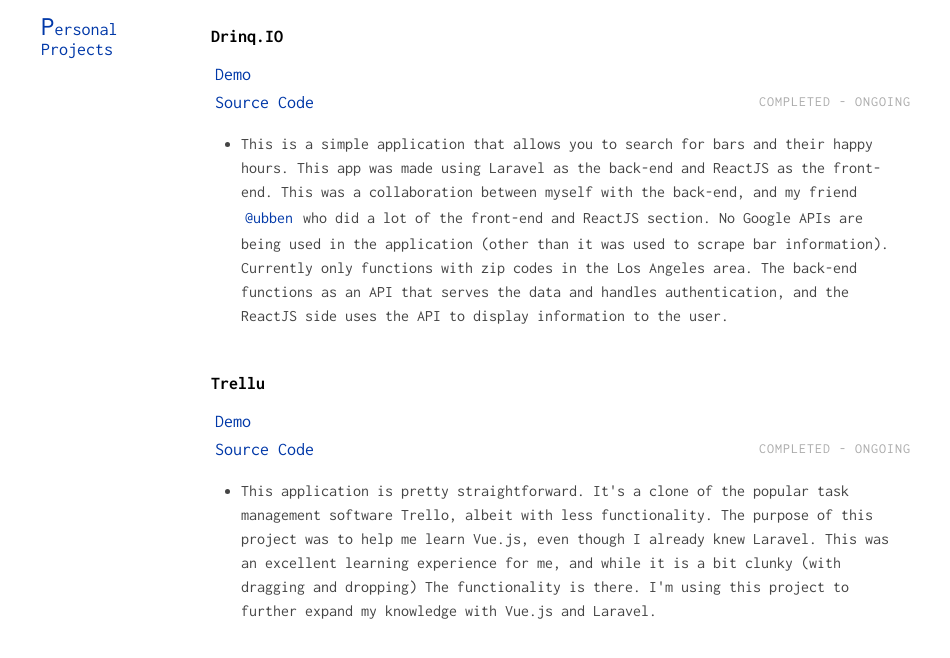
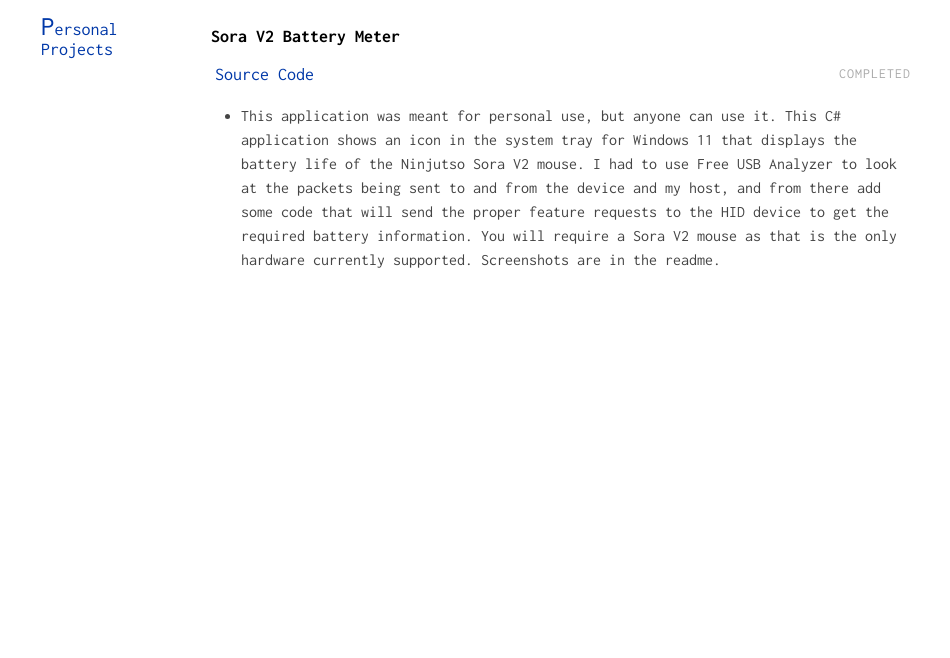
Before and after one commit to bantil/dynalar, a plain HTML site: page projects.html in a window 1280 px wide. Shown: the part 156-814 px from the top of the page, without its empty margins (169-1119 px from the left). Drawn offline with Linux system fonts and the light colour scheme.

Commit message:
Updated projects page

```diff
--- a/projects.html
+++ b/projects.html
@@ -21,43 +21,21 @@
             <div class="section row">
                 <h2 class="col">Personal Projects</h2>
                 <div class="section-text col-right">
-                     <div class="row">
-                        <div class="col">
-                            <h3>Drinq.IO</h3>
-                        </div>
-                    </div>
-                    <div class="row subsection">
-                        <a href="https://drinq.antillon.tech/">Demo</a><br>
-                        <div class="emph col"><a href="https://github.com/b-ubben/drinq.io">Source Code</a></div>
-                        <div class="col-right light">Completed - Ongoing</div>
-                    </div>
-                    <ul class="desc">
-                        <li>
-                            This is a simple application that allows you to search for bars and their happy hours.
-                            This app was made using Laravel as the back-end and ReactJS as the front-end. This was a collaboration
-                            between myself with the back-end, and my friend <a href="https://ubben.co/">@ubben</a> who did a lot of the front-end and ReactJS
-                            section. No Google APIs are being used in the application (other than it was used to scrape bar information).
-                            Currently only functions with zip codes in the Los Angeles area. The back-end functions as an API that serves the data
-                            and handles authentication, and the ReactJS side uses the API to display information to the user.
-                        </li>
-                </div>
-                <div class="section-text col-right">
                     <div class="row">
                        <div class="col">
-                           <h3>Trellu</h3>
+                           <h3>Sora V2 Battery Meter</h3>
                        </div>
                    </div>
                    <div class="row subsection">
-                       <a href="https://trellu.antillon.tech/">Demo</a><br>
-                       <div class="emph col"><a href="https://github.com/chromaticity/trello-clone-vue">Source Code</a></div>
-                       <div class="col-right light">Completed - Ongoing</div>
+                       <div class="emph col"><a href="https://github.com/bantil/SoraV2-Battery-Meter">Source Code</a></div>
+                       <div class="col-right light">Completed</div>
                    </div>
                    <ul class="desc">
                        <li>
-                           This application is pretty straightforward. It's a clone of the popular task management software Trello,
-                           albeit with less functionality. The purpose of this project was to help me learn Vue.js, even though I already
-                           knew Laravel. This was an excellent learning experience for me, and while it is a bit clunky (with dragging and dropping)
-                           The functionality is there. I'm using this project to further expand my knowledge with Vue.js and Laravel.
+                           This application was meant for personal use, but anyone can use it. This C# application shows an icon in the system tray for Windows 11 that displays
+                           the battery life of the Ninjutso Sora V2 mouse. I had to use Free USB Analyzer to look at the packets being sent to and from the device and my host,
+                           and from there add some code that will send the proper feature requests to the HID device to get the required battery information. You will require a
+                           Sora V2 mouse as that is the only hardware currently supported. Screenshots are in the readme.
                        </li>
                    </ul>
                </div>
```
Also changed, not shown: index.html (+4 -4 lines).
